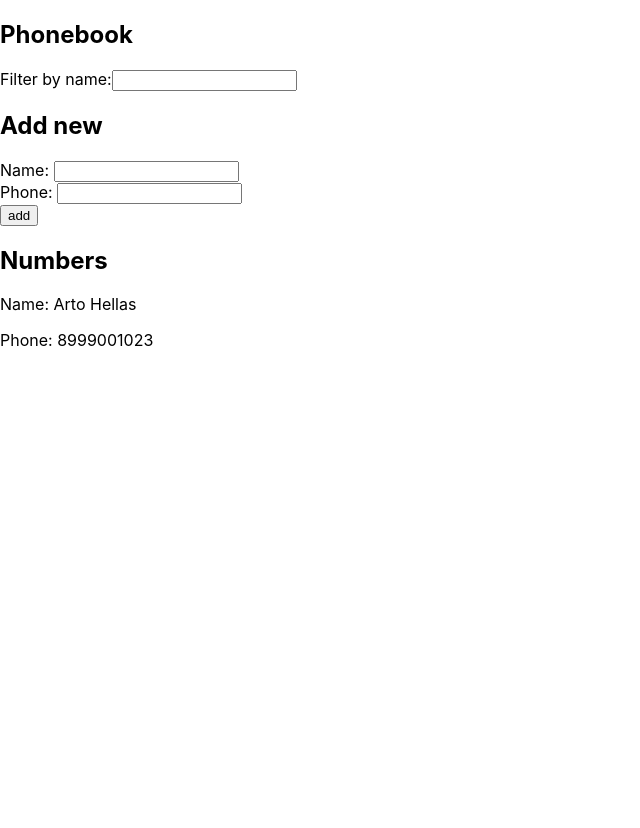
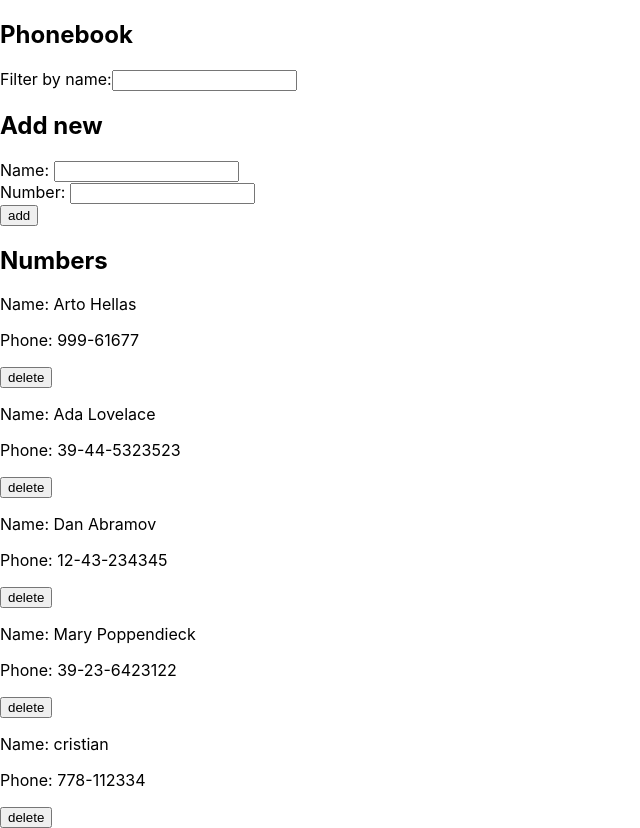
Before and after one commit to ChrisVelasco0312/phonebook-front, a React (Create React App) app: page / in a window 1280 px wide. Shown: the whole page, without its empty margins (0-640 px from the left). Before the commit the page ends 800 px from the top, so only its background shows below. Built offline with nearby package versions, Linux system fonts and the light colour scheme; data requests are answered from the project's data file.

Commit message:
axios connection update

```diff
--- /dev/null
+++ b/db.json
@@ -0,0 +1,29 @@
+{
+  "persons": [
+    {
+      "name": "Arto Hellas",
+      "number": "999-61677",
+      "id": 1
+    },
+    {
+      "name": "Ada Lovelace",
+      "number": "39-44-5323523",
+      "id": 2
+    },
+    {
+      "name": "Dan Abramov",
+      "number": "12-43-234345",
+      "id": 3
+    },
+    {
+      "name": "Mary Poppendieck",
+      "number": "39-23-6423122",
+      "id": 4
+    },
+    {
+      "name": "cristian",
+      "number": "778-112334",
+      "id": 5
+    }
+  ]
+}
--- a/src/App.js
+++ b/src/App.js
@@ -1,15 +1,22 @@
-import { useState } from 'react'
+import axios from 'axios'
+
+import personService from './services/personService'
+
+import { useState, useEffect } from 'react'
+
+import PersonForm from './components/PersonForm'
+import Persons from './components/Persons'
+import Filter from './components/Filter'
 
 const App = () => {
-  const [persons, setPersons] = useState([
-    { name: 'Arto Hellas', phone: '8999001023', id:1 }
-  ])
+  const [persons, setPersons] = useState([])
+
 
   const [filterList, setFilterList] = useState([...persons])
 
   const initialPerson = {
     name: '',
-    phone: ''
+    number: ''
   }
   const [newPerson, setNewPerson] = useState(initialPerson)
 
@@ -18,17 +25,35 @@ const App = () => {
 
     const nameExist = persons.some(person => person.name === newPerson.name)
 
-    if(nameExist) return alert(`${newPerson.name} is already added to phonebook`)
+    if(nameExist) {
+      const confirm = window.confirm(
+        `${newPerson.name} is already added to phonebook, replace the old number with new one`
+      )
+
+      if (confirm) {
+        const personToUpdate = persons.find(person => person.name === newPerson.name)
+        personService
+          .update(personToUpdate.id, {...newPerson, number: newPerson.number})
+          .then(returnedPerson => {
+            setPersons(persons.map(person => person.id !== personToUpdate.id ? person : returnedPerson ))
+            setFilterList(persons.map(person => person.id !== personToUpdate.id ? person : returnedPerson ))
+          })
+      }
+      return
+    }
     const personObject = {
       id: persons.length + 1,
       name: newPerson.name,
-      phone: newPerson.phone
+      number: newPerson.number
     }
 
-    setPersons(persons.concat(personObject))
-    setFilterList(persons.concat(personObject))
-
+    personService
+     .create(personObject)
+     .then(createdObject => {
+       setPersons(persons.concat(createdObject))
+       setFilterList(persons.concat(createdObject))
        setNewPerson(initialPerson)
+      })
 
     }
 
@@ -37,58 +62,45 @@ const App = () => {
       setNewPerson({...newPerson, [input]:event.target.value })
     }
 
-  const filterNameHandler = (event) => {
-    const value = (event.target.value).toLowerCase()
+    const onPersonDelete = (event) => {
+      const personId = Number(event.target.id)
+      const personToDelete = persons.find(person => person.id === personId)
 
-    if(!value) return setFilterList([...persons])
+      if (!personToDelete) return
 
-    const findedPersons = persons.filter(person => (person.name.toLowerCase()).includes(value))
-    setFilterList([...findedPersons])
+      const confirm = window.confirm(`Delete ${personToDelete.name} ?`)
+      if (confirm) {
+        personService
+        .deletePerson(personToDelete.id)
+        .then(() => {
+          setPersons(persons.filter(person => person.id !== personToDelete.id))
+          setFilterList(persons.filter(person => person.id !== personToDelete.id))
+        })
       }
+      // personService.deletePerson(event.target.id)
+    }
+
+    useEffect(() => {
+      personService
+        .getAll()
+        .then(personData => {
+          setPersons(personData)
+          setFilterList(personData)
+        })
+    }, [])
 
     return (
       <div>
       <h2>Phonebook</h2>
-      <div>
-        <label htmlFor="filterName">Filter by name:</label>
-        <input id="filterName" type="text" onChange={filterNameHandler}/>
-      </div>
+
+      <Filter filterList={filterList} setFilterList={setFilterList} persons={persons} />
 
       <h2>Add new</h2>
-      <form onSubmit={addPerson}>
-        <div>
-          <label htmlFor="name">Name: </label>
-          <input
-            id='name'
-            type="text"
-            value={newPerson.name}
-            onChange={onChangeForm} />
-        </div>
-        <div>
-          <label htmlFor="phone">Phone: </label>
-          <input
-            id='phone'
-            type="text"
-            value={newPerson.phone}
-            onChange={onChangeForm} />
-        </div>
-        <div>
-          <button
-           type="submit"
-           >add</button>
-        </div>
-      </form>
+
+      <PersonForm onSubmit={addPerson} onChange={onChangeForm} newPerson={newPerson} />
+
       <h2>Numbers</h2>
-      {filterList.map(person => (
-        <div key={person.id}>
-          <p>
-            Name: {person.name}
-          </p>
-          <p>
-            Phone: {person.phone}
-          </p>
-        </div>
-      ))}
+      <Persons personList={filterList} deleteAction={onPersonDelete}/>
     </div>
   )
 }
--- /dev/null
+++ b/src/components/Filter.js
@@ -0,0 +1,20 @@
+const Filter = ({setFilterList, persons}) => {
+
+  const filterNameHandler = (event) => {
+    const value = (event.target.value).toLowerCase()
+
+    if(!value) return setFilterList([...persons])
+
+    const findedPersons = persons.filter(person => (person.name.toLowerCase()).includes(value))
+    setFilterList([...findedPersons])
+  }
+
+  return (
+      <div>
+        <label htmlFor="filterName">Filter by name:</label>
+        <input id="filterName" type="text" onChange={filterNameHandler}/>
+      </div>
+  )
+}
+
+export default Filter
--- /dev/null
+++ b/src/components/PersonForm.js
@@ -0,0 +1,29 @@
+const PersonForm = ({onSubmit, newPerson, onChange}) => {
+return (
+        <form onSubmit={onSubmit}>
+        <div>
+          <label htmlFor="name">Name: </label>
+          <input
+            id='name'
+            type="text"
+            value={newPerson.name}
+            onChange={onChange} />
+        </div>
+        <div>
+          <label htmlFor="number">Number: </label>
+          <input
+            id='number'
+            type="text"
+            value={newPerson.number}
+            onChange={onChange} />
+        </div>
+        <div>
+          <button
+           type="submit"
+           >add</button>
+        </div>
+      </form>
+)
+}
+
+export default PersonForm
--- /dev/null
+++ b/src/components/Persons.js
@@ -0,0 +1,21 @@
+const Persons = ({personList, deleteAction}) => {
+  return (
+    <>
+     {personList.map(person => (
+        <div key={person.id}>
+          <p>
+            Name: {person.name}
+          </p>
+          <p>
+            Phone: {person.number}
+          </p>
+          <div>
+            <button id={person.id} onClick={deleteAction}>delete</button>
+          </div>
+        </div>
+      ))}
+    </>
+  )
+}
+
+export default Persons
--- /dev/null
+++ b/src/services/personService.js
@@ -0,0 +1,26 @@
+/* eslint-disable import/no-anonymous-default-export */
+import axios from "axios"
+
+const API_URL = `http://localhost:3001/persons`
+
+const getAll = () => {
+  const request = axios.get(API_URL)
+  return request.then(response => response.data)
+}
+
+const create = newObject => {
+  const request = axios.post(API_URL, newObject)
+  return request.then(response => response.data)
+}
+
+const update = (id, newObject) => {
+  const request = axios.put(`${API_URL}/${id}`, newObject)
+  return request.then(response => response.data)
+}
+
+const deletePerson = id => {
+  const request = axios.delete(`${API_URL}/${id}`)
+  return request.then(response => response)
+}
+
+export default {getAll, create, deletePerson, update}
```
Also changed, not shown: package.json (+6 -1 lines), 1 other file (tests, documents, lock files or other folders). Lines whose indentation alone changed are shown as unchanged.
